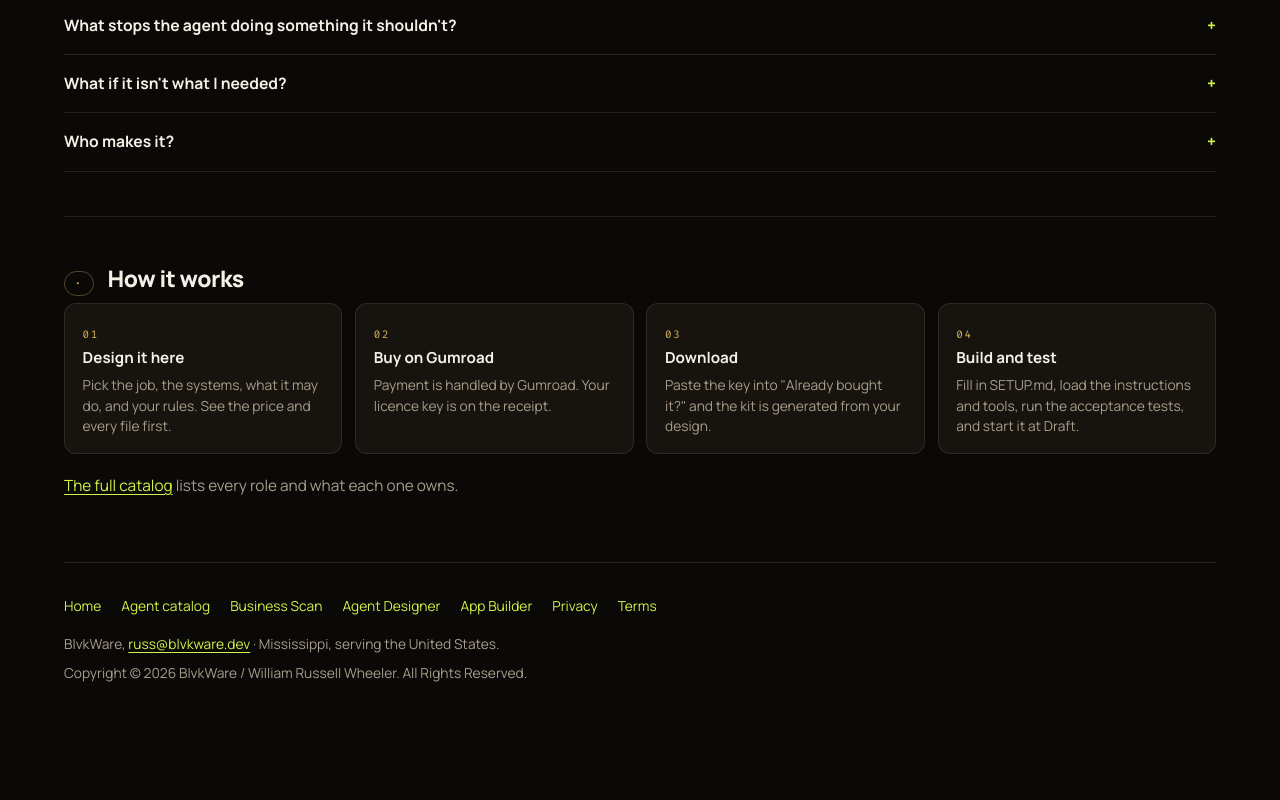
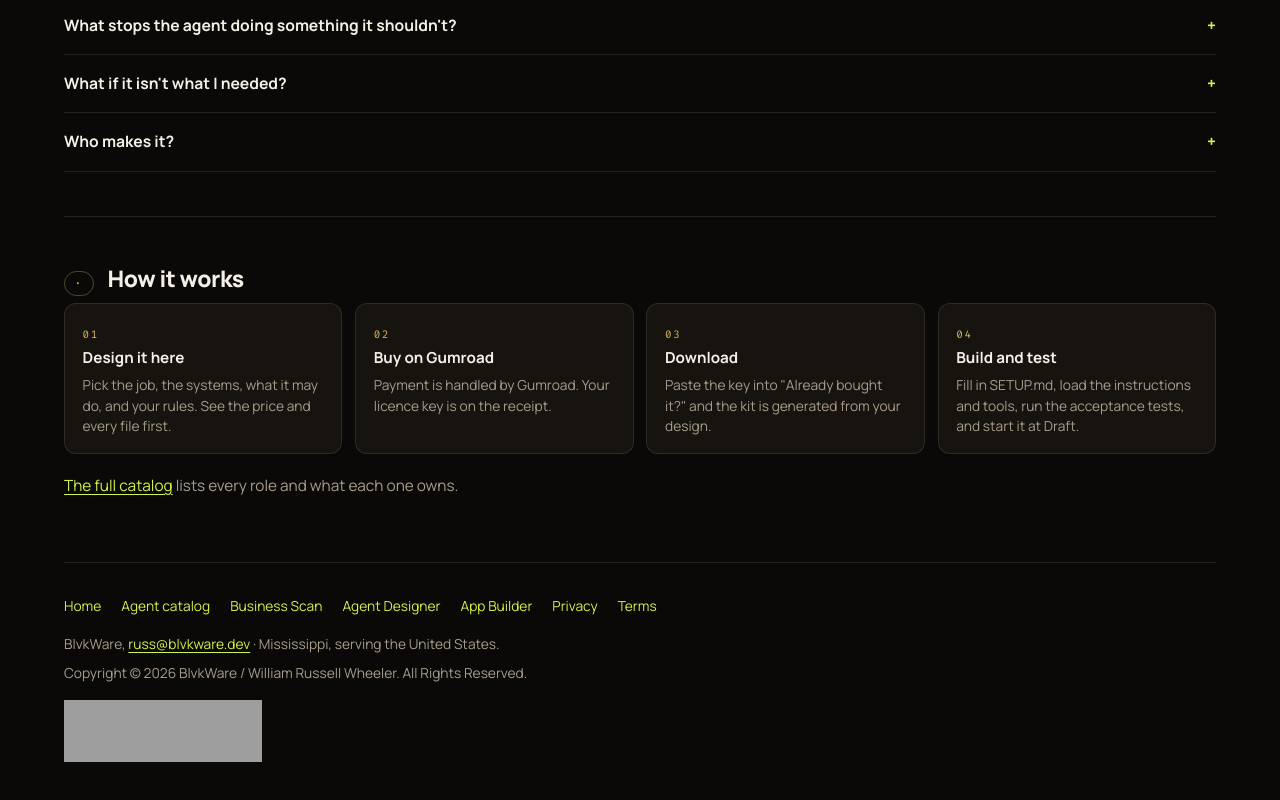
Before and after one commit to rxslice/blvkware-html-generator, a plain HTML site: page docs/hire/index.html in a window 1280 px wide. Shown: the part 5216-6016 px from the top of the page. Drawn offline with Linux system fonts and the light colour scheme; grey boxes are pictures that could not be loaded.

Commit message:
Add Launchbison badge to the /hire/ footer (the listed page)
Co-Authored-By: Claude Opus 5.5 <noreply@anthropic.com>
Claude-Session: https://claude.ai/code/session_011GFY8tiYGqCiEEE36EPdjo

```diff
--- a/docs/hire/index.html
+++ b/docs/hire/index.html
@@ -602,6 +602,9 @@ pre:focus-visible { outline: 2px solid var(--accent, #D4F24A); outline-offset: 2
         <div class="foot-links"><a href="/">Home</a><a href="/agents/">Agent catalog</a><a href="/scan/">Business Scan</a><a href="/design/">Agent Designer</a><a href="/build/">App Builder</a><a href="/privacy/">Privacy</a><a href="/terms/">Terms</a></div>
         <p style="margin-top:1rem">BlvkWare, <a href="mailto:russ@blvkware.dev">russ@blvkware.dev</a> · Mississippi, serving the United States.</p>
         <p style="margin-top:0.4rem">Copyright © 2026 BlvkWare / William Russell Wheeler. All Rights Reserved.</p>
+        <p style="margin-top:1rem"><a href="https://launchbison.com" target="_blank" rel="noopener">
+          <img src="https://launchbison.com/badge-dark.svg" alt="Featured on Launchbison" width="198" height="62" />
+        </a></p>
     </footer>
 </div>
 
```
Also changed, not shown: site/hire.html (+3 -0 lines).
